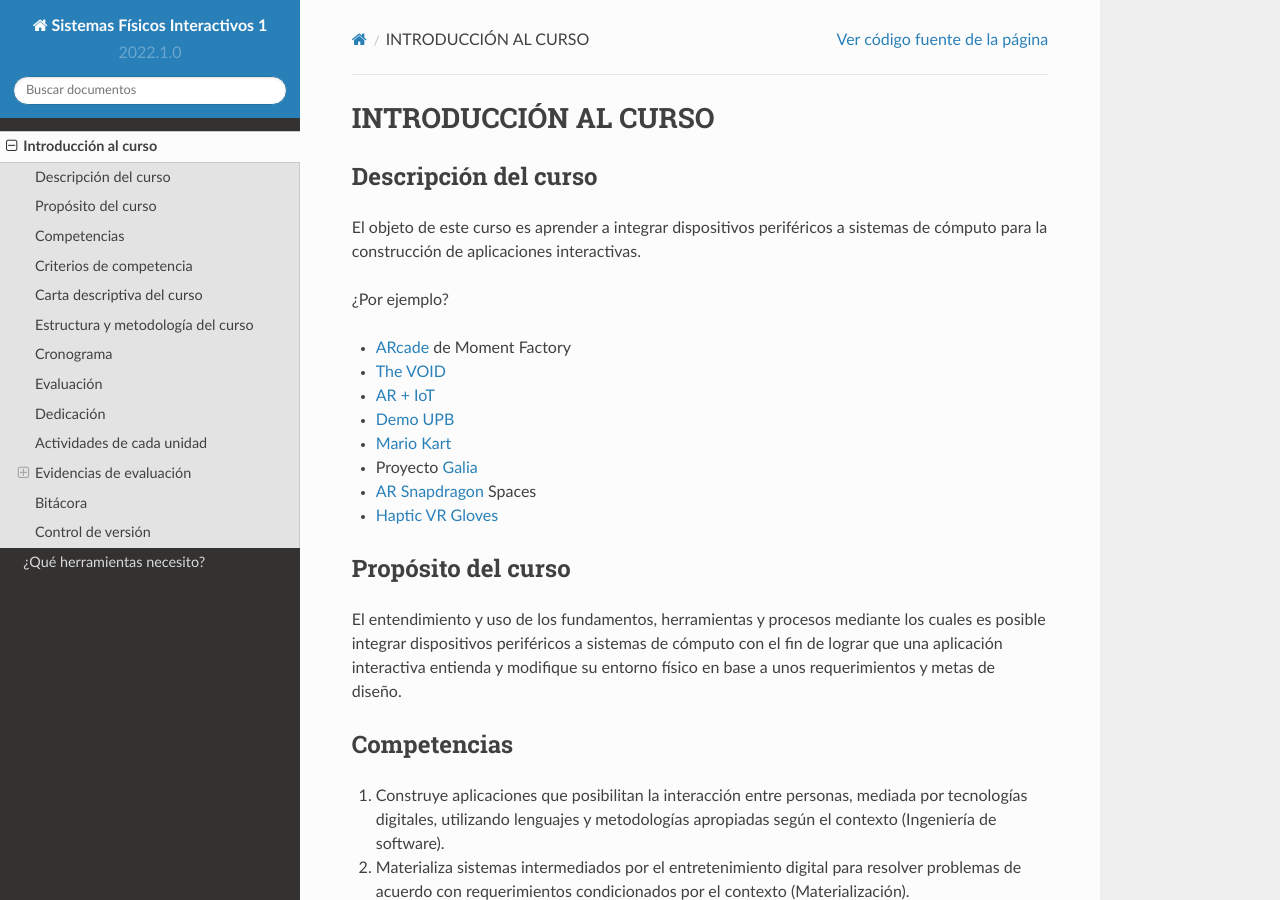
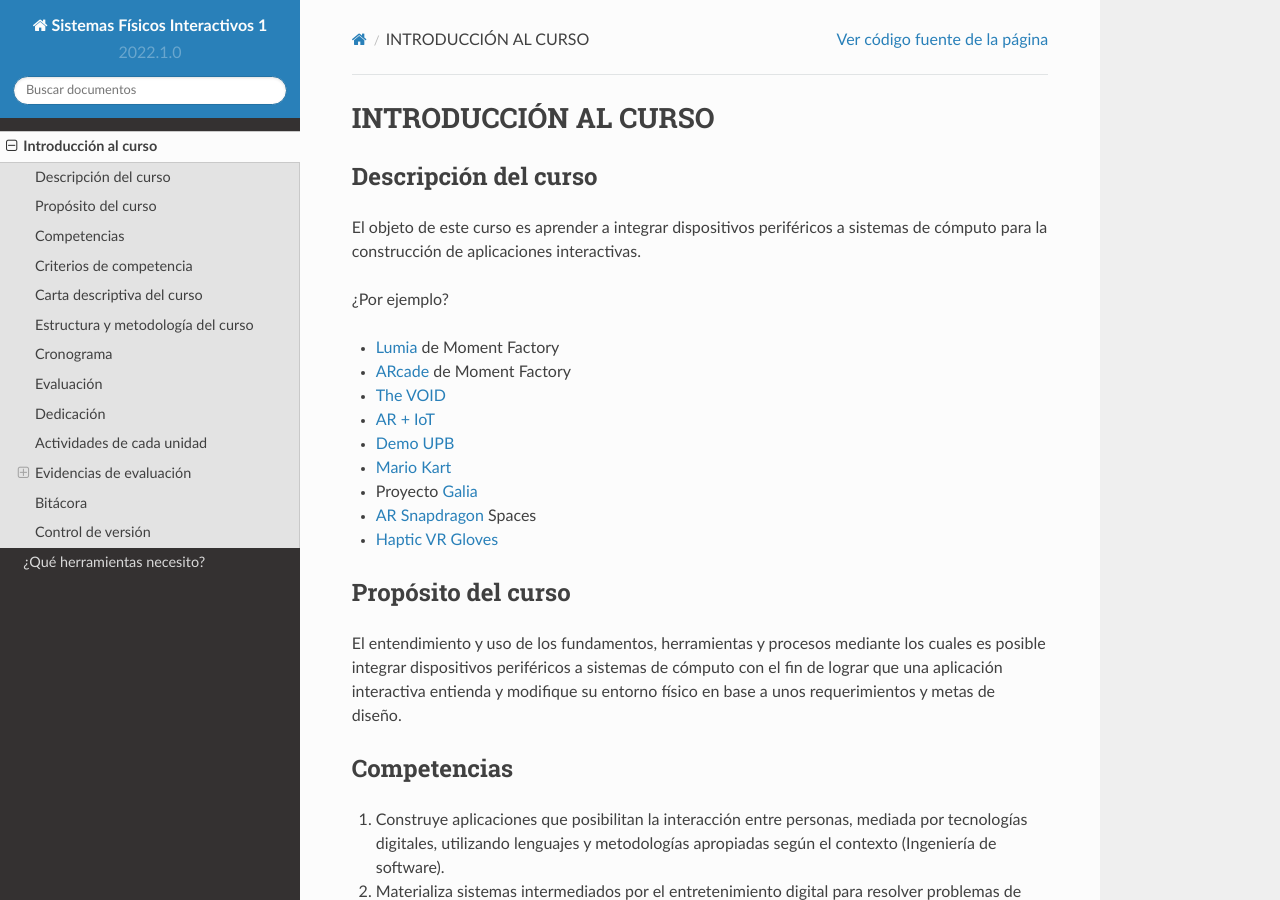
Before and after one commit to juanferfranco/SistemasFisicosInteractivos1, a Sphinx documentation site: the page built from docs/_intro/intro.rst, in a window 1280 px wide and 900 px high. Built offline with Sphinx 7.4.7 and the Read the Docs theme 2.0.0, drawn with Linux system fonts in a browser that asks for light colours; pages that are not in the unit, such as notebooks, are missing from menus.

Commit message:
add lumia link

```diff
--- a/docs/_intro/intro.rst
+++ b/docs/_intro/intro.rst
@@ -9,6 +9,7 @@ sistemas de cómputo para la construcción de aplicaciones interactivas.
 
 ¿Por ejemplo?
 
+* `Lumia <https://momentfactory.com/reel/lumina-night-walks-demo>`__ de Moment Factory
 * `ARcade <https://youtu.be/3qmF6oCIxdQ>`__ de Moment Factory
 * `The VOID <https://youtu.be/cML814JD09g>`__
 * `AR + IoT <https://youtu.be/Fwikx1TOidE>`__
```
